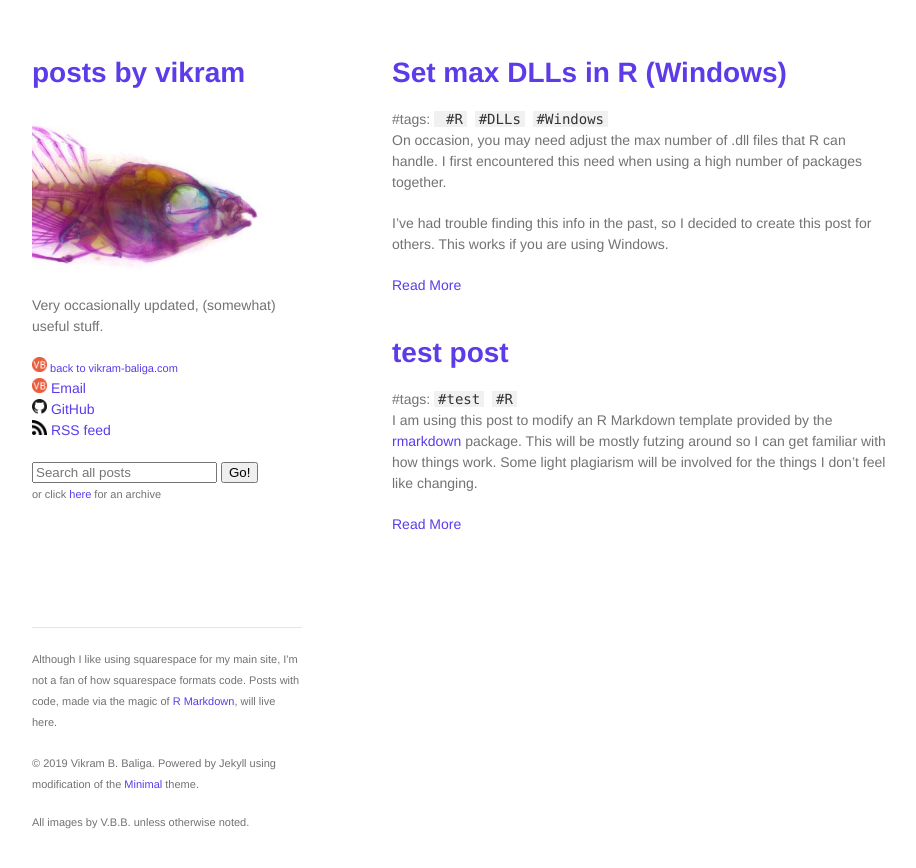
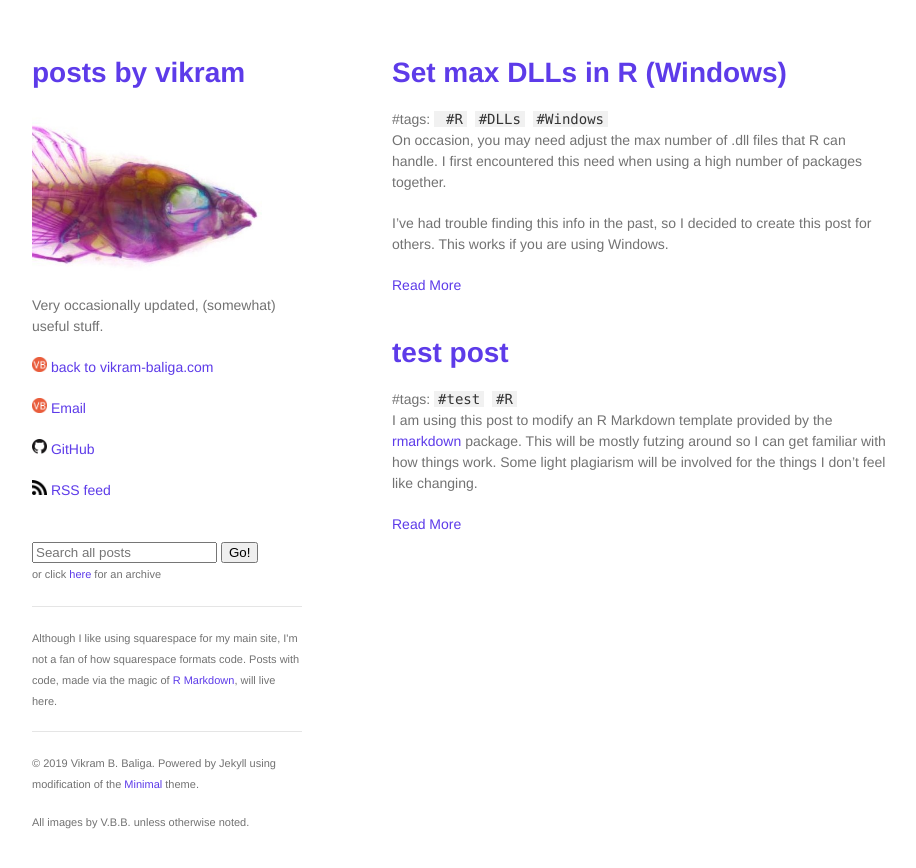
Before and after one commit to vbaliga/vbaliga.github.io, a Jekyll site: the page built from index.html, in a window 1280 px wide. Shown: the top 868 px of the page, without its empty margins (178-1094 px from the left). Built offline with Jekyll 4.4.1, drawn with Linux system fonts in a browser that asks for light colours; a script that is not in the unit is left out.

Commit message:
Update default.html

```diff
--- a/_layouts/default.html
+++ b/_layouts/default.html
@@ -22,13 +22,13 @@
 
         <p>{{ site.description | default: site.github.project_tagline }}</p>
 
-        <p class="view" style="margin: 0; padding-top:0;"><a href="https://www.vikram-baliga.com/"><img src="/images/vb32.png" style="width:15px; height:15px" title="vikram-baliga.com" alt="vikram-baliga.com"></a><small><a href="https://www.vikram-baliga.com/"><nobr>&nbsp;back to vikram-baliga.com</small></a></p>
+        <p class="view"><a href="https://www.vikram-baliga.com/"><img src="/images/vb32.png" style="width:15px; height:15px" title="vikram-baliga.com" alt="vikram-baliga.com"></a><a href="https://www.vikram-baliga.com/"><nobr>&nbsp;back to vikram-baliga.com</a></p>
 
-        <p class="view" style="margin: 0; padding-top:10;"><a href="mailto:vbaliga@zoology.ubc.ca"><img src="/images/vb32.png" style="width:15px; height:15px" title="vbaliga.github.io/feed.xml" alt="vbaliga.github.io/feed.xml"></a><a href="mailto:vbaliga@zoology.ubc.ca">&nbsp;Email</a></p>
+        <p class="view"><a href="mailto:vbaliga@zoology.ubc.ca"><img src="/images/vb32.png" style="width:15px; height:15px" title="vbaliga.github.io/feed.xml" alt="vbaliga.github.io/feed.xml"></a><a href="mailto:vbaliga@zoology.ubc.ca">&nbsp;Email</a></p>
 
-        <p class="view" style="margin: 0; padding-top:10;"><a href="https://github.com/vbaliga"><img src="/images/GitHub-Mark-64px.png" style="width:15px; height:15px" title="github.com/vbaliga" alt="github.com/vbaliga"><a href="{{ site.github.owner_url }}">&nbsp;GitHub</a></p>
+        <p class="view"><a href="https://github.com/vbaliga"><img src="/images/GitHub-Mark-64px.png" style="width:15px; height:15px" title="github.com/vbaliga" alt="github.com/vbaliga"><a href="{{ site.github.owner_url }}">&nbsp;GitHub</a></p>
 
-        <p class="view" style="margin: 0; padding-top:10;"><a href="https://vbaliga.github.io/feed.xml"><img src="/images/appbar.rss.png" style="width:15px; height:15px" title="vbaliga.github.io/feed.xml" alt="vbaliga.github.io/feed.xml"></a><a href="https://vbaliga.github.io/feed.xml">&nbsp;RSS feed</a></p>
+        <p class="view"><a href="https://vbaliga.github.io/feed.xml"><img src="/images/appbar.rss.png" style="width:15px; height:15px" title="vbaliga.github.io/feed.xml" alt="vbaliga.github.io/feed.xml"></a><a href="https://vbaliga.github.io/feed.xml">&nbsp;RSS feed</a></p>
 
         <br>
 
@@ -53,6 +53,7 @@
 
         <hr size=1>
         <p><small>Although I like using squarespace for my main site, I'm not a fan of how squarespace formats code. Posts with code, made via the magic of <a href="https://rmarkdown.rstudio.com/">R Markdown</a>, will live here.</small></p>
+        <hr size=1>
         <p><small>© 2019 Vikram B. Baliga. Powered by Jekyll using modification of the <a href="https://orderedlist.com/minimal/">Minimal</a> theme.</p>
         <p><small>All images by V.B.B. unless otherwise noted.</small></p>
 
```
